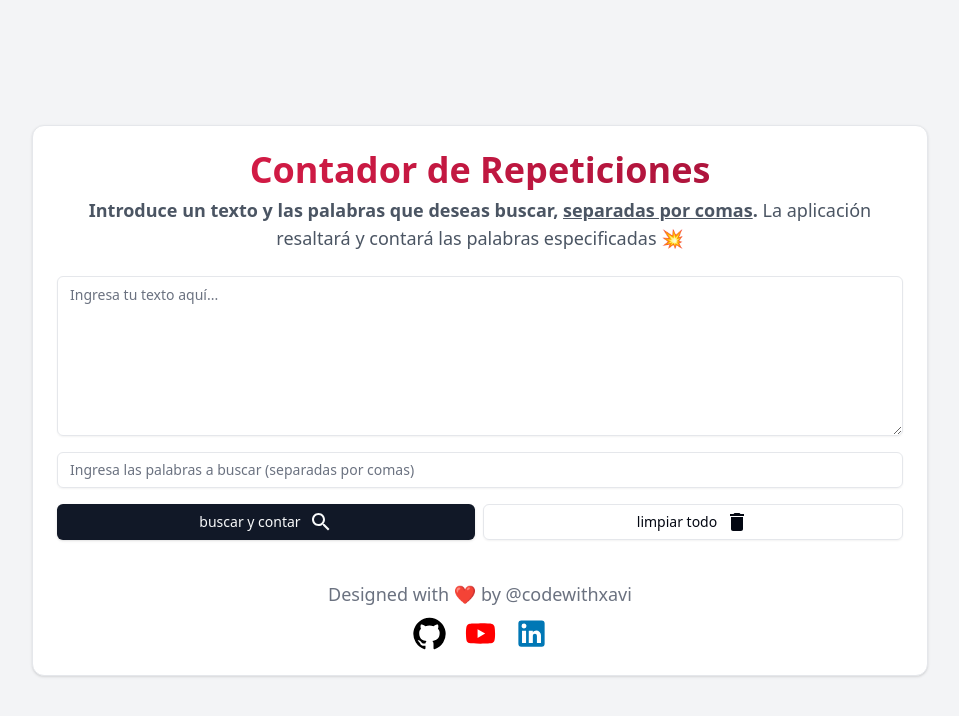
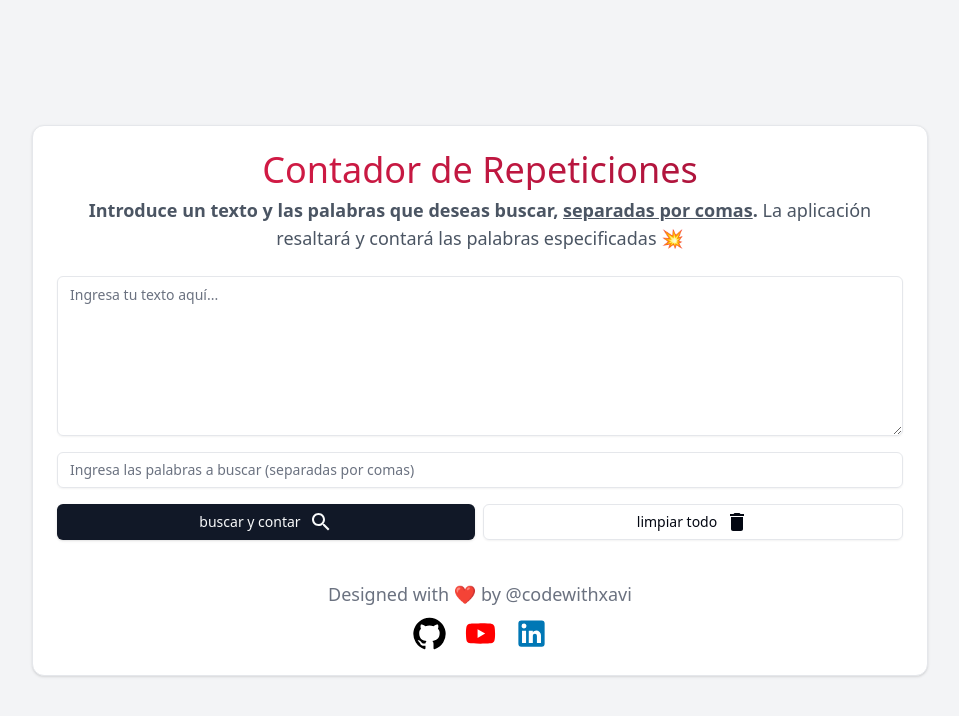
Before and after one commit to codewithxavi/Code_repetition, a Next.js app: page / in a window 1280 px wide. Shown: the top 716 px of the page, without its empty margins (160-1119 px from the left). Built offline with nearby package versions, Linux system fonts and the light colour scheme.

Commit message:
fix header

```diff
--- a/components/contador-repeticiones.tsx
+++ b/components/contador-repeticiones.tsx
@@ -88,7 +88,7 @@ export function ContadorRepeticiones() {
     <div className="min-h-screen bg-gray-100 dark:bg-gray-900 flex flex-col items-center justify-center p-4">
       <Card className="w-full max-w-4xl dark:bg-gray-800">
         <CardHeader>
-          <CardTitle className="text-4xl font-extrabold text-center text-transparent bg-clip-text bg-gradient-to-r from-rose-600 to-rose-800 -tracking-normal">
+          <CardTitle className="text-4xl text-center text-transparent bg-clip-text bg-gradient-to-r from-rose-600 to-rose-800 -tracking-normal font-light">
             Contador de Repeticiones
           </CardTitle>
           <CardDescription className="text-center text-lg text-gray-600 dark:text-gray-400">
```
